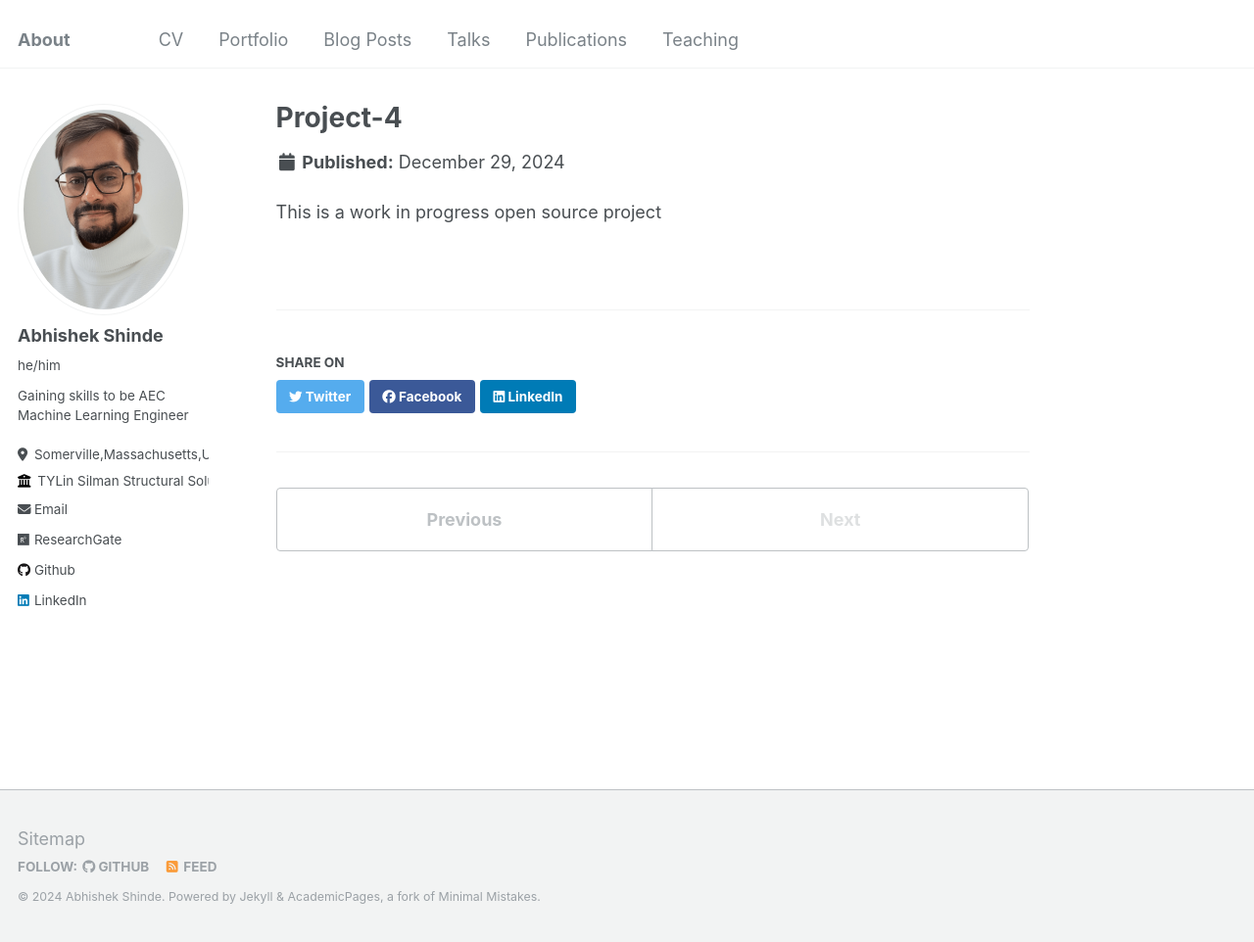
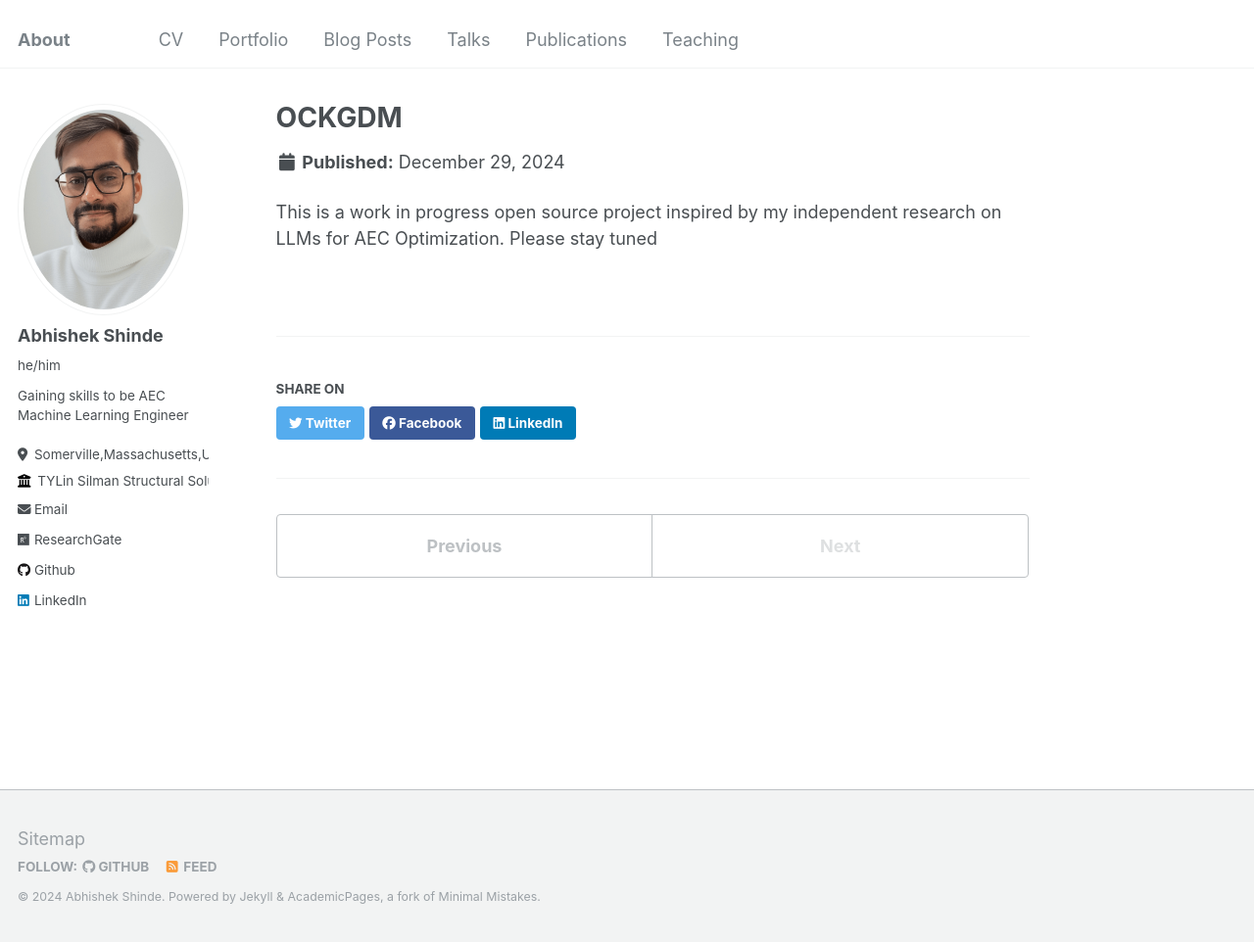
Before and after one commit to InquisitiveAS/InquisitiveAS.github.io, a Jekyll site: the page built from _portfolio/portfolio-4.md, in a window 1280 px wide and 962 px high. Shown: the whole window at 98% size. Built offline with Jekyll 4.4.1, drawn with Linux system fonts in a browser that asks for light colours.

Commit message:
Update portfolio-4.md

```diff
--- a/_portfolio/portfolio-4.md
+++ b/_portfolio/portfolio-4.md
@@ -1,5 +1,5 @@
 ---
-title: "Project-4"
+title: "OCKGDM"
 excerpt: "WIP<br/><img src='/images/wip_portfolio_logo.png'>"
 collection: portfolio
 ---
@@ -10,4 +10,4 @@ collection: portfolio
 
 -->
 
-This is a work in progress open source project
+This is a work in progress open source project inspired by my independent research on LLMs for AEC Optimization. Please stay tuned
```
